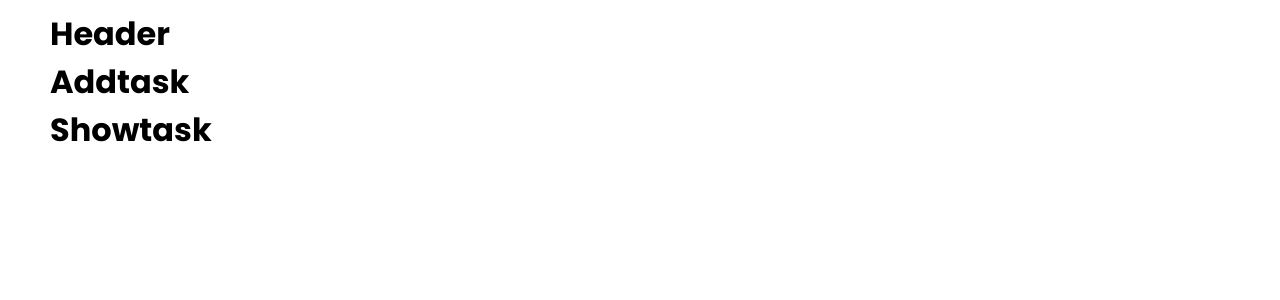
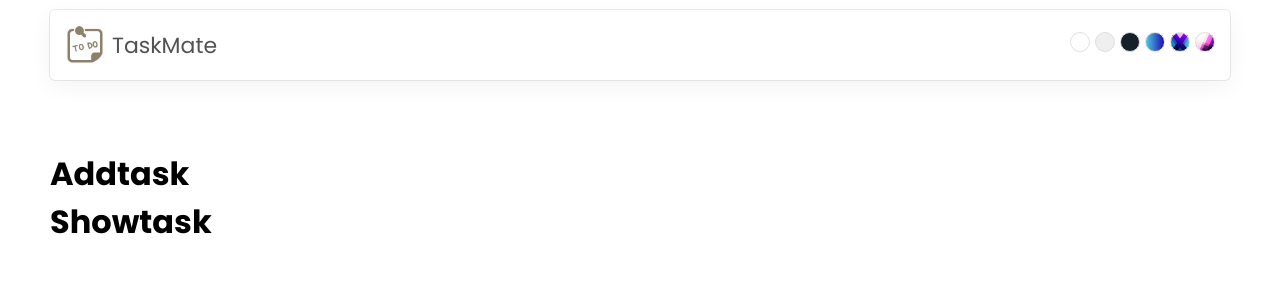
Before and after one commit to TerryLoc/taskmate-2.0, a JavaScript app: page / in a window 1280 px wide. Shown: the top 300 px of the page. Built offline with nearby package versions, Linux system fonts and the light colour scheme; the HTML template or start-up script is replaced by a standard one.

Commit message:
Header layout

```diff
--- a/src/App.css
+++ b/src/App.css
@@ -25,6 +25,7 @@
 header .logo img {
   max-width: 40px;
   cursor: pointer;
+  filter: sepia(70%);
 }
 
 header .logo span {
--- a/src/components/Header.js
+++ b/src/components/Header.js
@@ -1,7 +1,20 @@
+import Logo from '../assets/icontask.jpeg';
+
 export const Header = () => {
   return (
-    <div>
-      <h1>Header</h1>
-    </div>
+    <header>
+      <div className="logo">
+        <img src={Logo} alt="taskmate logo"></img>
+        <span>TaskMate</span>
+      </div>
+      <div className="themeSelector">
+        <span className="light"></span>
+        <span className="medium"></span>
+        <span className="dark"></span>
+        <span className="gOne"></span>
+        <span className="gTwo"></span>
+        <span className="gThree"></span>
+      </div>
+    </header>
   );
 };
```
